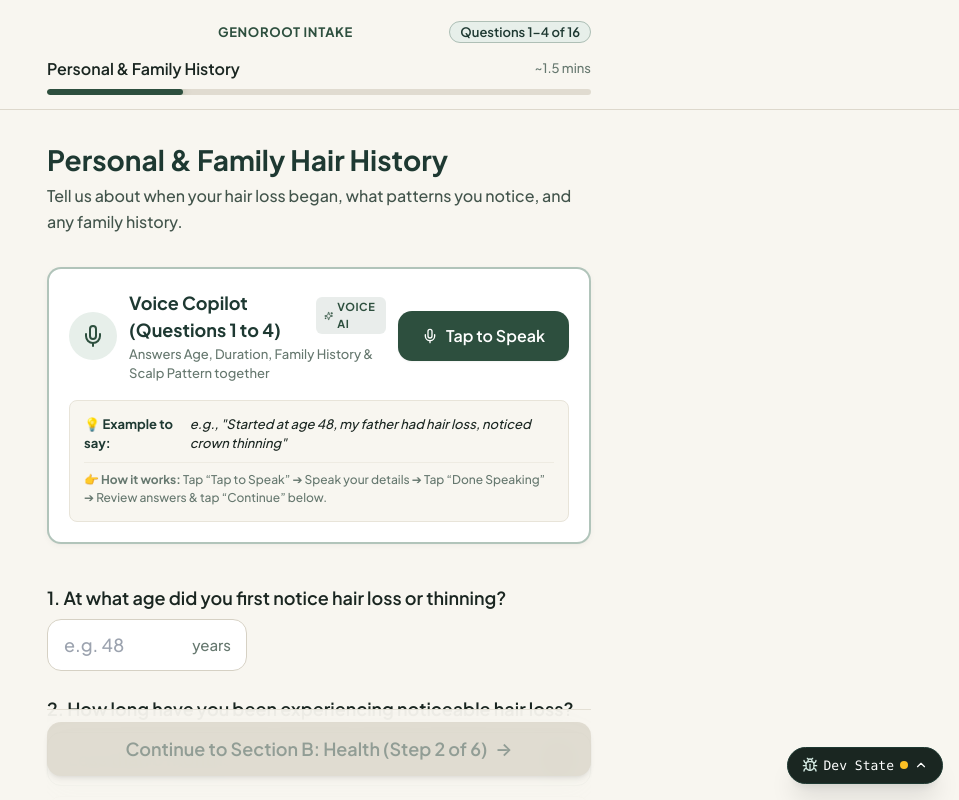
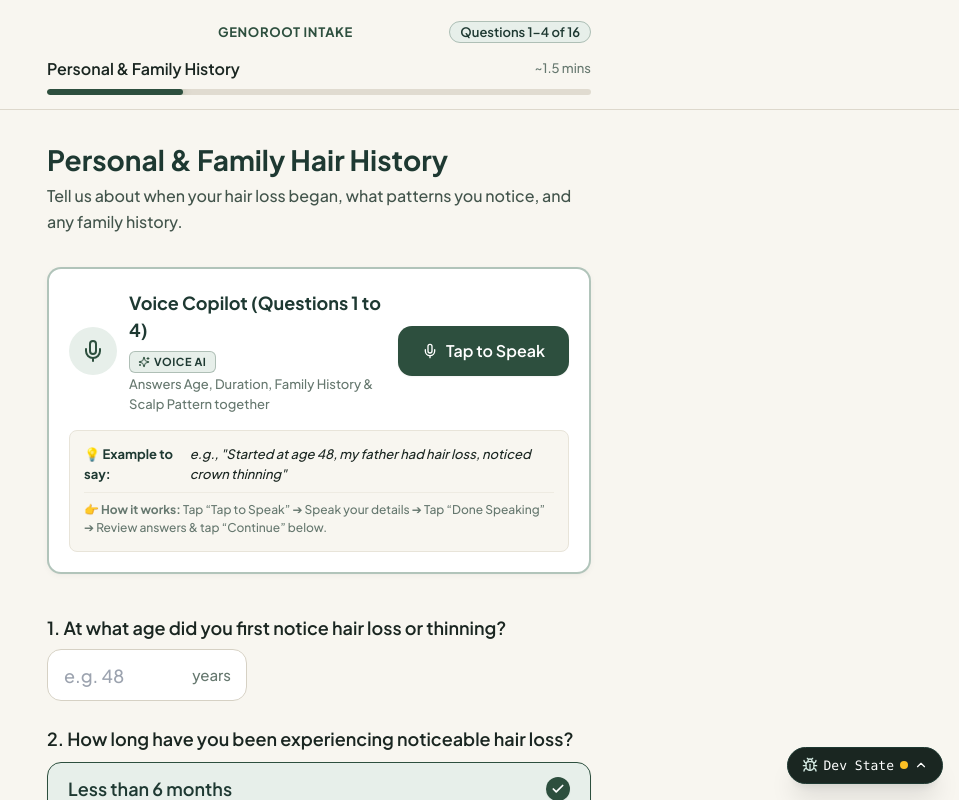
Before and after one commit to bhaktofmahakal/genoroot-intake, a Next.js app: page / in a window 1280 px wide. Shown: the top 800 px of the page, without its empty margins (321-1280 px from the left). Built offline with nearby package versions, Linux system fonts and the light colour scheme.

Commit message:
fix(layout): remove sticky bottom button overlap on input fields and fix Voice AI badge wrapping

```diff
--- a/components/blocks/Block1History.tsx
+++ b/components/blocks/Block1History.tsx
@@ -299,8 +299,8 @@ export const Block1History: React.FC<Block1HistoryProps> = ({
         </div>
       </div>
 
-      {/* Sticky Bottom Action Bar */}
-      <div className="sticky bottom-0 z-30 bg-canvas/95 backdrop-blur-md pt-3 pb-6 border-t border-border-hairline/60 -mx-4 px-4 sm:mx-0 sm:px-0">
+      {/* Bottom Action Bar */}
+      <div className="pt-6 pb-12 border-t border-border-hairline mt-4 flex flex-col gap-2">
         <button
           type="button"
           onClick={onNext}
--- a/components/blocks/Block2Health.tsx
+++ b/components/blocks/Block2Health.tsx
@@ -106,8 +106,8 @@ export const Block2Health: React.FC<Block2HealthProps> = ({
         />
       </div>
 
-      {/* Sticky Bottom Action Bar */}
-      <div className="sticky bottom-0 z-30 bg-canvas/95 backdrop-blur-md pt-3 pb-6 border-t border-border-hairline/60 -mx-4 px-4 sm:mx-0 sm:px-0">
+      {/* Bottom Action Bar */}
+      <div className="pt-6 pb-12 border-t border-border-hairline mt-4 flex flex-col gap-2">
         <button
           type="button"
           onClick={onNext}
@@ -118,7 +118,7 @@ export const Block2Health: React.FC<Block2HealthProps> = ({
               : 'bg-border-hairline text-ink-muted cursor-not-allowed opacity-70'
           }`}
         >
-          <span>Continue to Lifestyle & Triggers</span>
+          <span>Continue to Lifestyle &amp; Triggers (Step 3 of 6)</span>
           <span>→</span>
         </button>
       </div>
--- a/components/blocks/Block3Lifestyle.tsx
+++ b/components/blocks/Block3Lifestyle.tsx
@@ -347,14 +347,14 @@ export const Block3Lifestyle: React.FC<Block3LifestyleProps> = ({
         </div>
       </div>
 
-      {/* Sticky Bottom Action Bar */}
-      <div className="sticky bottom-0 z-30 bg-canvas/95 backdrop-blur-md pt-3 pb-6 border-t border-border-hairline/60 -mx-4 px-4 sm:mx-0 sm:px-0">
+      {/* Bottom Action Bar */}
+      <div className="pt-6 pb-12 border-t border-border-hairline mt-4 flex flex-col gap-2">
         <button
           type="button"
           onClick={onNext}
           className="w-full min-h-[54px] rounded-card font-semibold text-[18px] flex items-center justify-center gap-2 bg-green-primary hover:bg-green-deep text-white transition-all shadow-md active:scale-[0.985] cursor-pointer"
         >
-          <span>Continue to Treatments & Care</span>
+          <span>Continue to Treatments &amp; Care (Step 4 of 6)</span>
           <span>→</span>
         </button>
       </div>
--- a/components/blocks/Block4Treatments.tsx
+++ b/components/blocks/Block4Treatments.tsx
@@ -304,8 +304,8 @@ export const Block4Treatments: React.FC<Block4TreatmentsProps> = ({
         </div>
       </div>
 
-      {/* Sticky Bottom Action Bar */}
-      <div className="sticky bottom-0 z-30 bg-canvas/95 backdrop-blur-md pt-3 pb-6 border-t border-border-hairline/60 -mx-4 px-4 sm:mx-0 sm:px-0">
+      {/* Bottom Action Bar */}
+      <div className="pt-6 pb-12 border-t border-border-hairline mt-4 flex flex-col gap-2">
         <button
           type="button"
           onClick={onNext}
--- a/components/blocks/Block5Hormonal.tsx
+++ b/components/blocks/Block5Hormonal.tsx
@@ -118,14 +118,14 @@ export const Block5Hormonal: React.FC<Block5HormonalProps> = ({
         </div>
       </div>
 
-      {/* Sticky Bottom Action Bar */}
-      <div className="sticky bottom-0 z-30 bg-canvas/95 backdrop-blur-md pt-3 pb-6 border-t border-border-hairline/60 -mx-4 px-4 sm:mx-0 sm:px-0">
+      {/* Bottom Action Bar */}
+      <div className="pt-6 pb-12 border-t border-border-hairline mt-4 flex flex-col gap-2">
         <button
           type="button"
           onClick={onNext}
           className="w-full min-h-[54px] rounded-card font-semibold text-[18px] flex items-center justify-center gap-2 bg-green-primary hover:bg-green-deep text-white transition-all shadow-md active:scale-[0.985] cursor-pointer"
         >
-          <span>Continue to Final Review &amp; Consent</span>
+          <span>Continue to Final Review &amp; Consent (Step 6 of 6)</span>
           <span>→</span>
         </button>
       </div>
--- a/components/blocks/Block6Consent.tsx
+++ b/components/blocks/Block6Consent.tsx
@@ -123,7 +123,7 @@ export const Block6Consent: React.FC<Block6ConsentProps> = ({
       </div>
 
       {/* Submit Action Button */}
-      <div className="sticky bottom-0 z-30 bg-canvas/95 backdrop-blur-md pt-3 pb-6 border-t border-border-hairline/60 -mx-4 px-4 sm:mx-0 sm:px-0">
+      <div className="pt-6 pb-12 border-t border-border-hairline mt-4 flex flex-col gap-2">
         <button
           type="button"
           onClick={onSubmit}
--- a/components/ui/mic-button.tsx
+++ b/components/ui/mic-button.tsx
@@ -106,16 +106,16 @@ export const MicButton: React.FC<MicButtonProps> = ({
               <div className="w-12 h-12 rounded-full bg-surface-tint-sage text-green-primary flex items-center justify-center flex-shrink-0 shadow-xs">
                 <Mic className="w-6 h-6" />
               </div>
-              <div>
-                <div className="flex items-center gap-2">
+              <div className="flex flex-col gap-0.5">
+                <div className="flex flex-wrap items-center gap-2">
                   <span className="text-[17px] sm:text-[18px] font-bold text-green-deep">
                     {title}
                   </span>
-                  <span className="hidden sm:inline-flex items-center gap-1 text-[11px] font-bold uppercase tracking-wider bg-green-primary/10 text-green-primary px-2 py-0.5 rounded-md">
-                    <Sparkles className="w-3 h-3" /> Voice AI
+                  <span className="inline-flex whitespace-nowrap items-center gap-1 text-[11px] font-bold uppercase tracking-wider bg-surface-tint-sage text-green-deep border border-green-primary/30 px-2 py-0.5 rounded-md flex-shrink-0">
+                    <Sparkles className="w-3 h-3 text-green-primary" /> Voice AI
                   </span>
                 </div>
-                <div className="text-[13px] text-ink-muted mt-0.5">
+                <div className="text-[13px] text-ink-muted">
                   {scopeText}
                 </div>
               </div>
```
